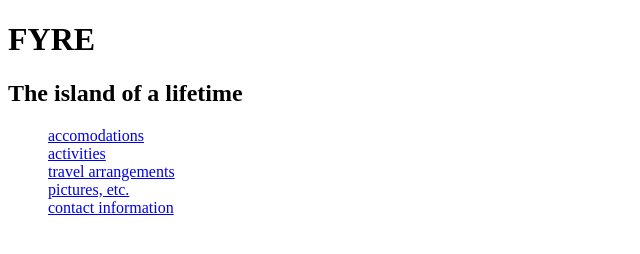
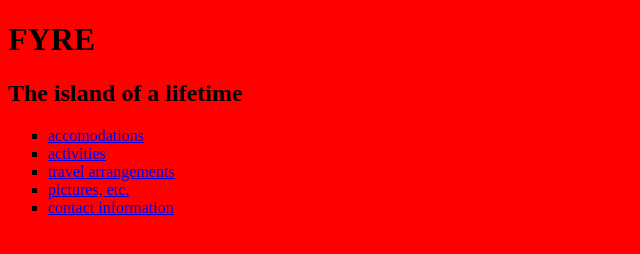
Before and after one commit to victorguttmann/resort, a plain HTML site: page index.html in a window 1280 px wide. Shown: the whole page, without its empty margins (0-640 px from the left). Drawn offline with Linux system fonts and the light colour scheme.

Commit message:
some changes

```diff
--- a/style.css
+++ b/style.css
@@ -1,3 +1,7 @@
 ul {
-  list-style-type: none;
+  list-style-type: square;
 }
+
+body {
+  background-color: red;
+}
```
